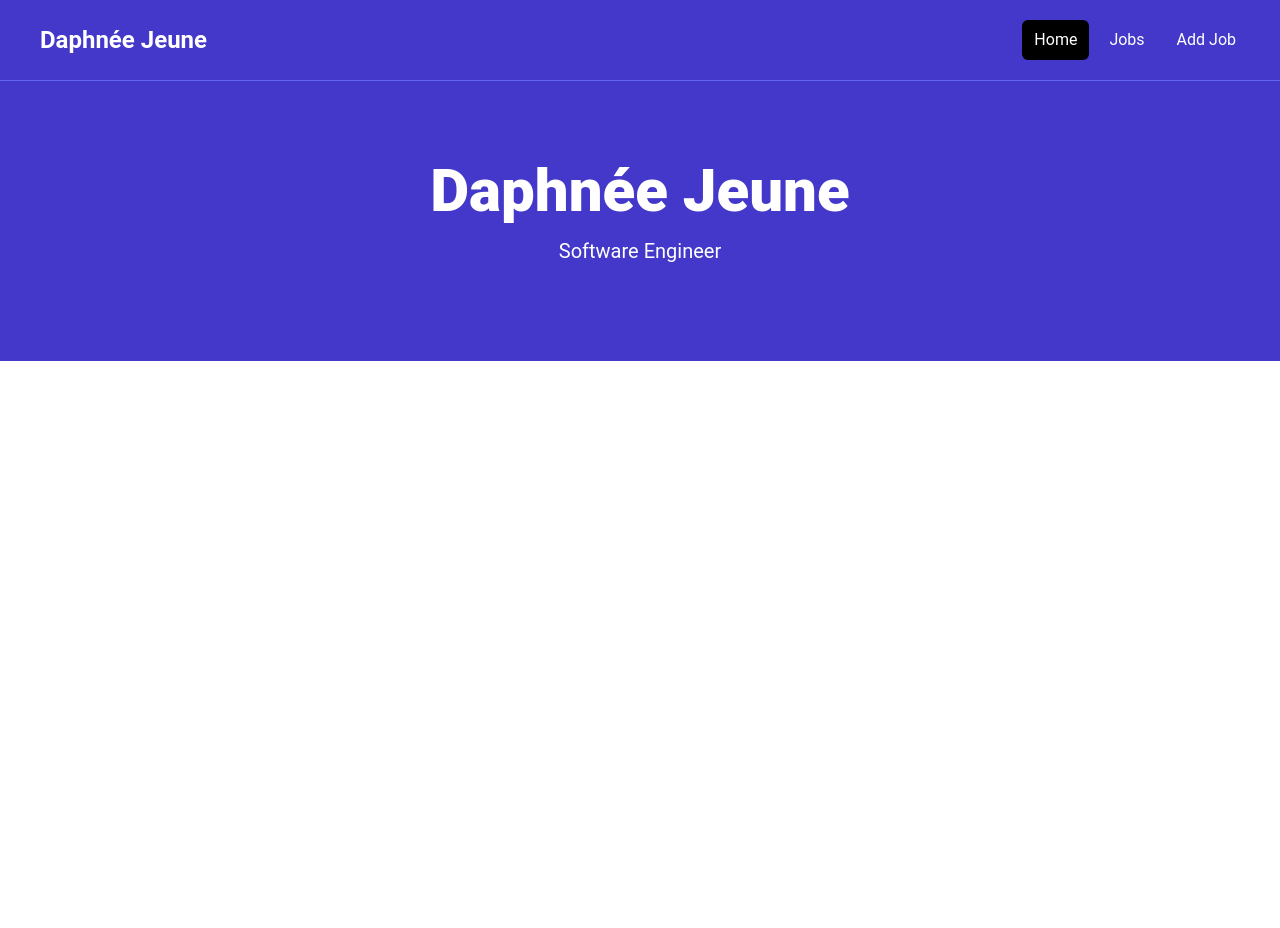
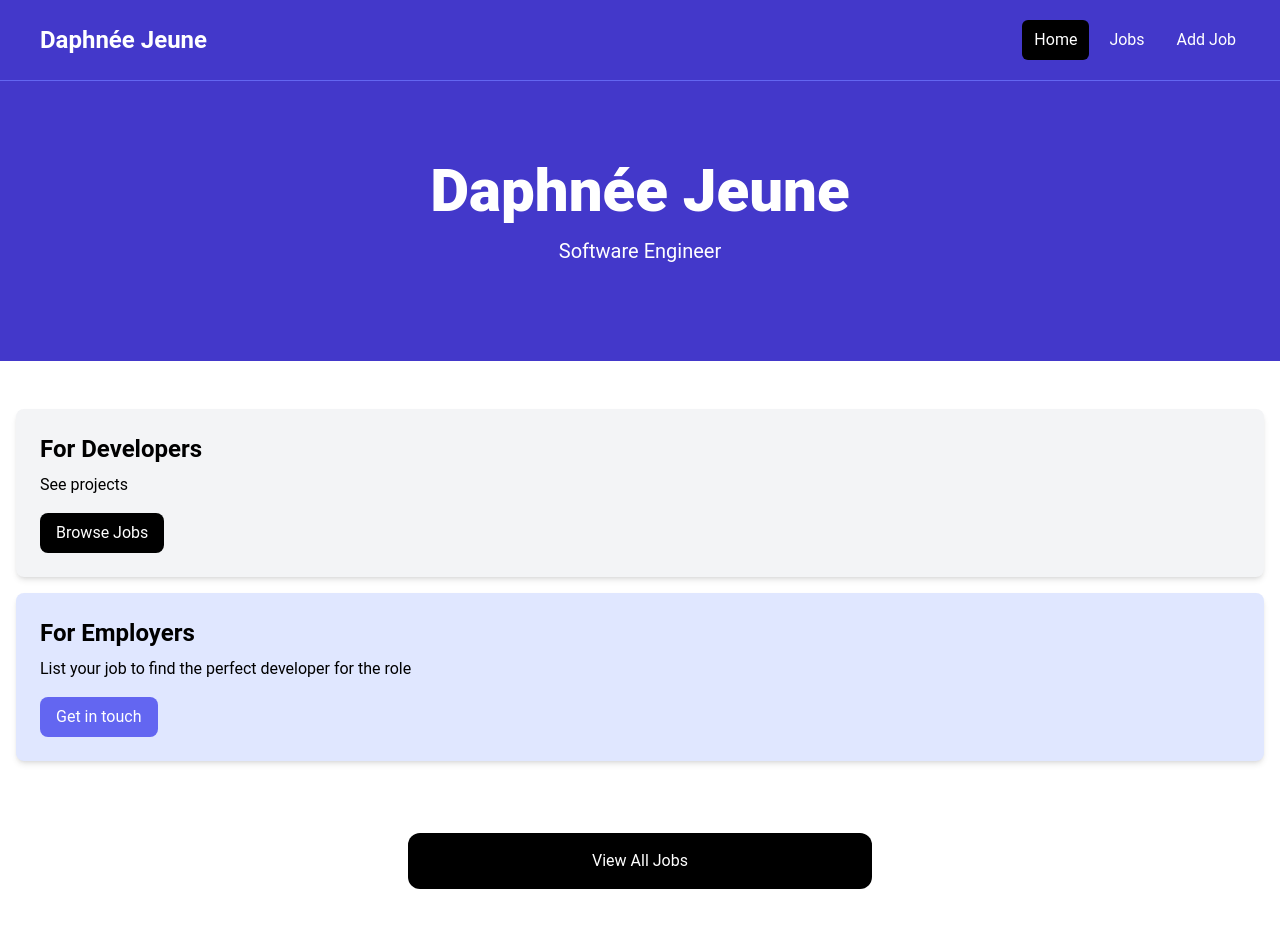
Before and after one commit to daphnee-jeune/dj-portfolio, a React (Vite) app: page / in a window 1280 px wide. Before the commit the page ends 800 px from the top, so only its background shows below. Built offline with nearby package versions, Linux system fonts and the light colour scheme.

Commit message:
create card component

```diff
--- a/src/App.jsx
+++ b/src/App.jsx
@@ -1,6 +1,7 @@
 import React from "react";
 import Navbar from "./components/Navbar";
 import Hero from "./components/Hero";
+import Homecards from "./components/Homecards";
 
 const App = () => {
   return (
@@ -8,6 +9,16 @@ const App = () => {
       <>
         <Navbar />
         <Hero title="Daphnée Jeune" subtitle="Software Engineer" />
+        <Homecards />
+
+        <section className="m-auto max-w-lg my-10 px-6">
+          <a
+            href="jobs.html"
+            className="block bg-black text-white text-center py-4 px-6 rounded-xl hover:bg-gray-700"
+          >
+            View All Jobs
+          </a>
+        </section>
       </>
     </div>
   );
--- /dev/null
+++ b/src/components/Card.jsx
@@ -0,0 +1,11 @@
+import React from "react";
+
+const Card = ({ children, bg = 'bg-gray-100' }) => {
+  return (
+    <div className={`${bg} p-6 rounded-lg shadow-md`}>
+      {children}
+    </div>
+  );
+};
+
+export default Card;
--- /dev/null
+++ b/src/components/Homecards.jsx
@@ -0,0 +1,39 @@
+import React from "react";
+import Card from "./Card";
+
+const Homecards = () => {
+  return (
+    <section className="py-4">
+      <div className="container-xl lg:container m-auto">
+        <div className="grid grid-cols-1 md:grid-cols-2 gap-4 p-4 rounded-lg">
+          <Card>
+          <h2 class="text-2xl font-bold">For Developers</h2>
+            <p class="mt-2 mb-4">
+              See projects
+            </p>
+            <a
+              href="/jobs.html"
+              class="inline-block bg-black text-white rounded-lg px-4 py-2 hover:bg-gray-700"
+            >
+              Browse Jobs
+            </a>
+          </Card>
+          <Card bg="bg-indigo-100">
+            <h2 class="text-2xl font-bold">For Employers</h2>
+            <p class="mt-2 mb-4">
+              List your job to find the perfect developer for the role
+            </p>
+            <a
+              href="/add-job.html"
+              class="inline-block bg-indigo-500 text-white rounded-lg px-4 py-2 hover:bg-indigo-600"
+            >
+              Get in touch
+            </a>
+          </Card>
+        </div>
+      </div>
+    </section>
+  );
+};
+
+export default Homecards;
```
